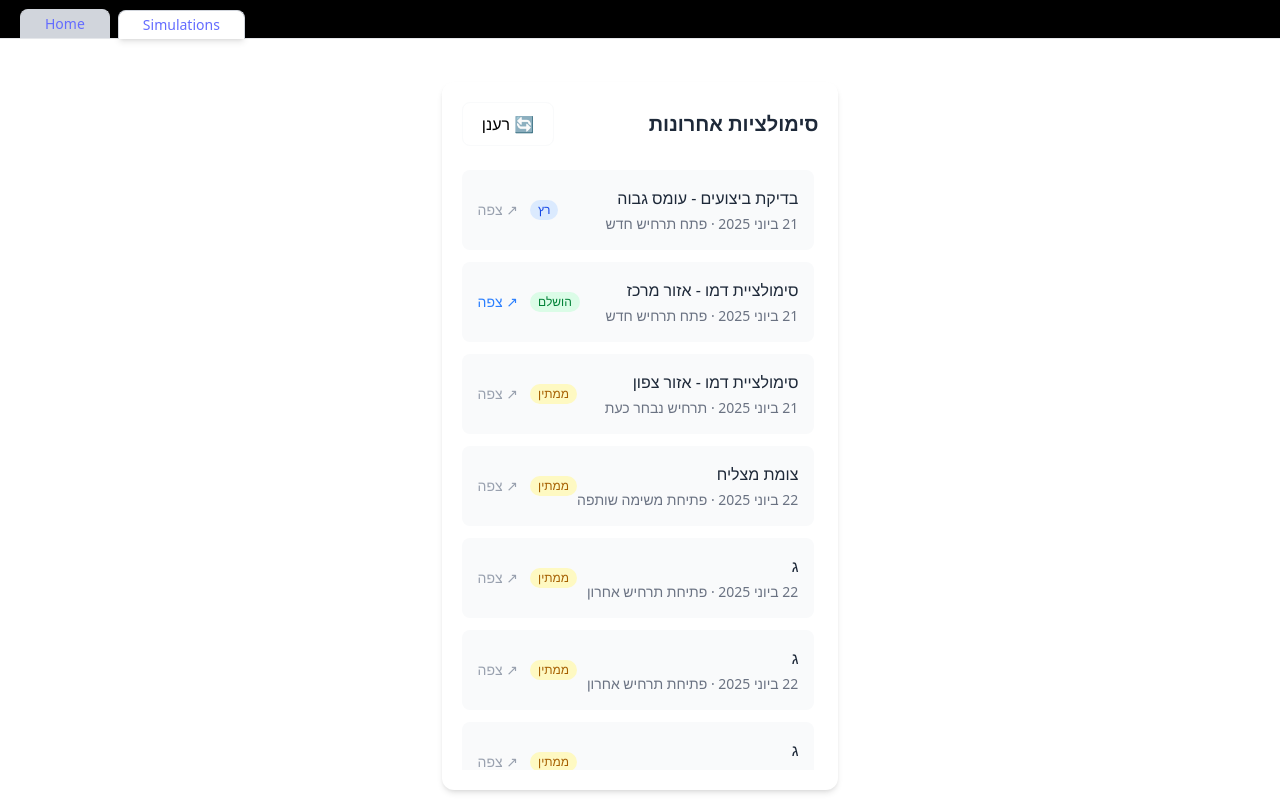
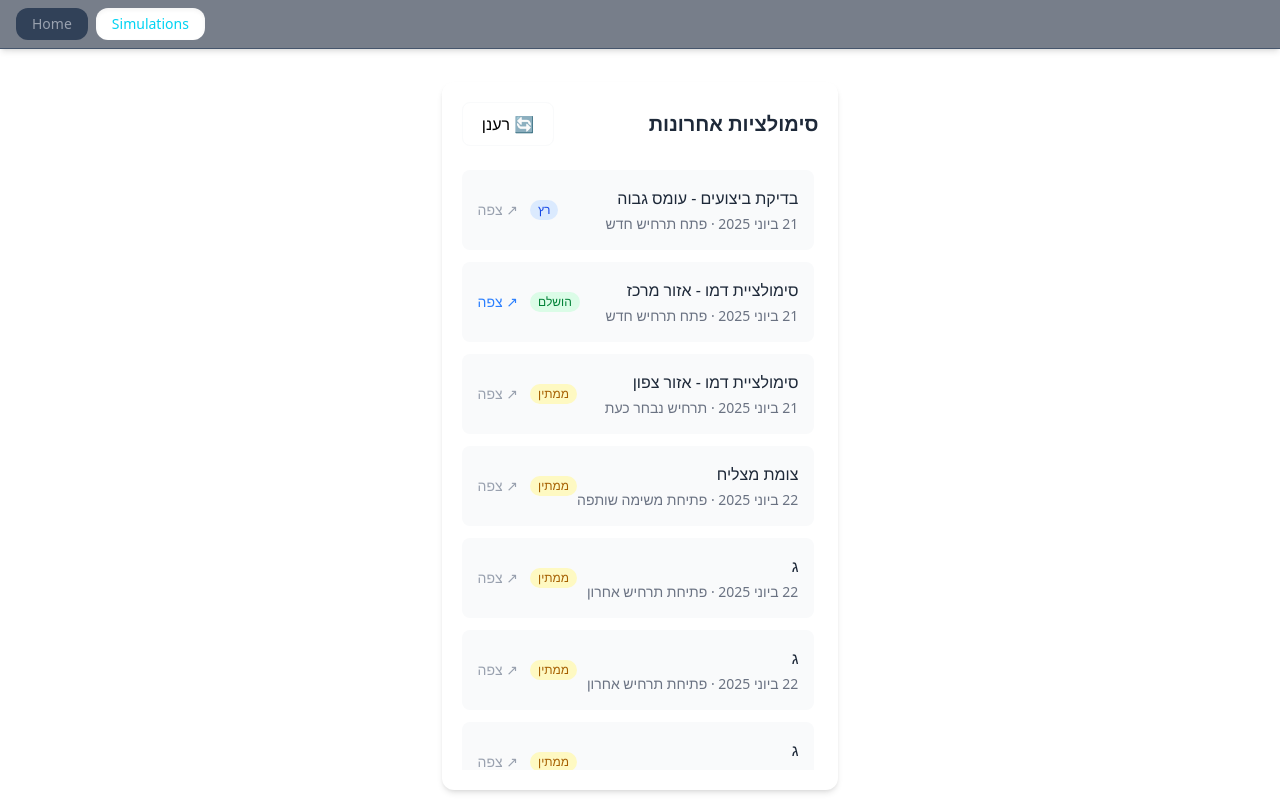
Before and after one commit to liloB123/Sapir-Simulator, a React (Vite) app in the folder frontend/: page /simulations in a window 1280 px wide. Built offline with nearby package versions, Linux system fonts and the light colour scheme.

Commit message:
change style

```diff
--- a/frontend/src/components/Navbar.tsx
+++ b/frontend/src/components/Navbar.tsx
@@ -8,20 +8,20 @@ const tabs = [
 
 const Navbar: FC = () => {
     return (
-        <nav className="fixed top-0 left-0 right-0 z-50 bg-black border-b border-gray-200">
-            <div className="flex items-end justify-start px-4 pb-0 min-h-[38px]">
+        <nav className="fixed top-0 left-0 right-0 z-50 bg-slate-800/60 backdrop-blur border-b border-slate-600 shadow-md">
+            <div className="flex items-center justify-start px-4 py-2 gap-2">
                 {tabs.map((tab) => (
                     <NavLink
                         key={tab.path}
                         to={tab.path}
-                        className={({ isActive }: { isActive: boolean }) =>
-                            "relative px-6 py-1 mx-1 text-sm font-medium transition-all duration-200 rounded-t-lg border-t border-l border-r " +
+                        className={({ isActive }) =>
+                            "px-4 py-1.5 text-sm font-semibold rounded-xl transition-all duration-200 " +
                             (isActive
-                                ? "bg-white text-gray-900 border-gray-300 shadow-md -mb-px z-10"
-                                : "bg-gray-300 text-pink-600 border-gray-300")
+                                ? "bg-white shadow-inner text-cyan-400!"
+                                : "bg-slate-700 text-gray-400! hover:bg-slate-600 hover:text-white")
                         }
                     >
-                        <span className="relative z-10">{tab.name}</span>
+                        {tab.name}
                     </NavLink>
                 ))}
             </div>
```
